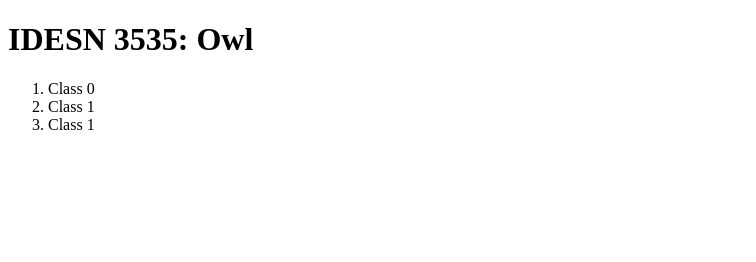
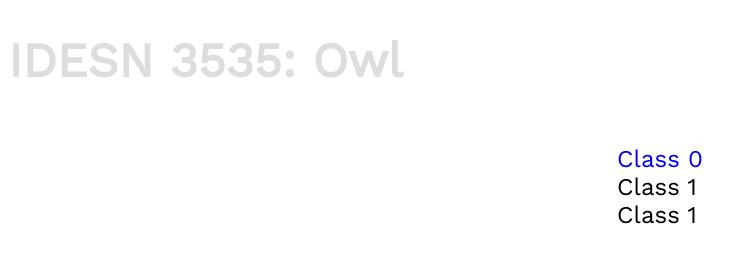
Before and after one commit to yerrip/idesn3535-owl, a plain HTML site: page index.html in a window 1280 px wide. Shown: the whole page, without its empty margins (0-756 px from the left). Drawn offline with nearby package versions, Linux system fonts and the light colour scheme.

Commit message:
another page and stylesheet

```diff
--- a/index.html
+++ b/index.html
@@ -2,15 +2,22 @@
 <html>
   <head>
     <title>IDESN 3535: Owl</title>
+    <link href="https://fonts.googleapis.com/css?family=Work+Sans" rel="stylesheet">
+    <link href="style.css" rel="stylesheet">
   </head>
 
   <body>
-      <h1>IDESN 3535: Owl</h1>
+      <h1 id="Important">IDESN 3535: Owl</h1>
+<nav>
+      <ol>
+        <li>
+          <a class="visited" href="page1.html">Class 0</a>
+        </li>
 
-      <ol>
-        <li>Class 0</li>
         <li>Class 1</li>
-                <li>Class 1</li>
+        <li>Class 1</li>
       </ol>
+</nav>
+
   </body>
 </html>
--- /dev/null
+++ b/style.css
@@ -0,0 +1,32 @@
+body {
+  font-family: 'Work Sans', sans-serif;
+  font-size: 24px;
+}
+
+ol {
+  list-style: none;
+}
+
+ol li a {
+  display: ;
+}
+
+#important,  h1 {
+  font-size: 48px;
+  color: #ddd;
+}
+
+.visited {
+  text-decoration: none;
+  color: #es3;
+}
+
+.visited:hover {
+  color: #aaa;
+}
+
+nav {
+  display: flex;
+  align-items: center;
+  justify-content: space-around;
+}
```
Also changed, not shown: page1.html (added, +21 -0 lines).
